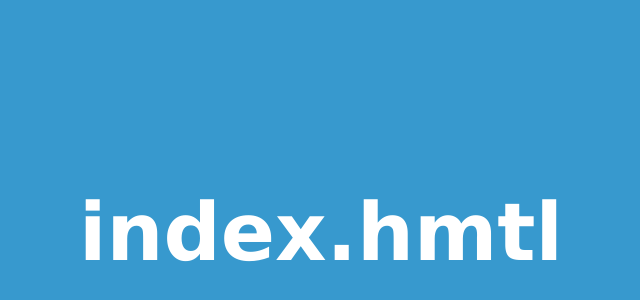
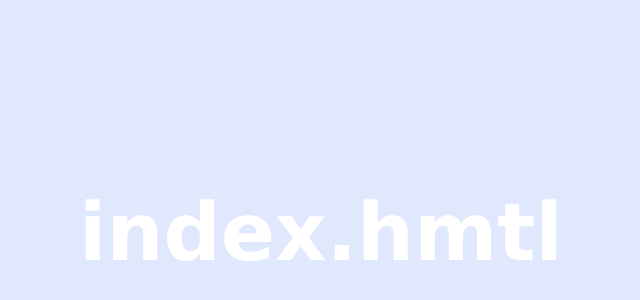
Before and after one commit to LeoGonCha/system-hooks-gitlab-nodejs, a website: page index.html in a window 1280 px wide. Shown: the part 70-370 px from the top of the page, without its empty margins (319-959 px from the left). Drawn offline with Linux system fonts and the light colour scheme.

Commit message:
Update main.css

```diff
--- a/main.css
+++ b/main.css
@@ -6,7 +6,7 @@ body{
     width: 100%;
     height: 100%;
     text-align: center;
-    background-color: #3799CE;
+    background-color: #e0e8fe;
 
 }
 
```
